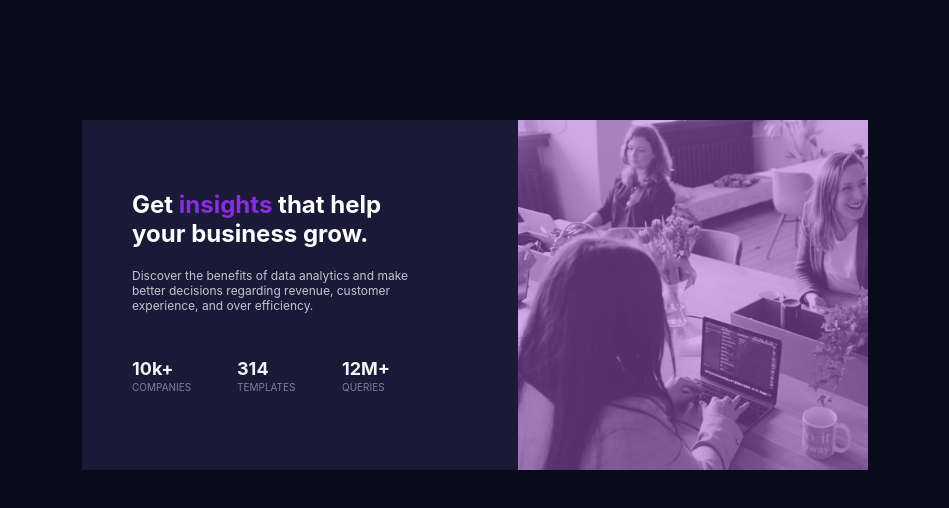
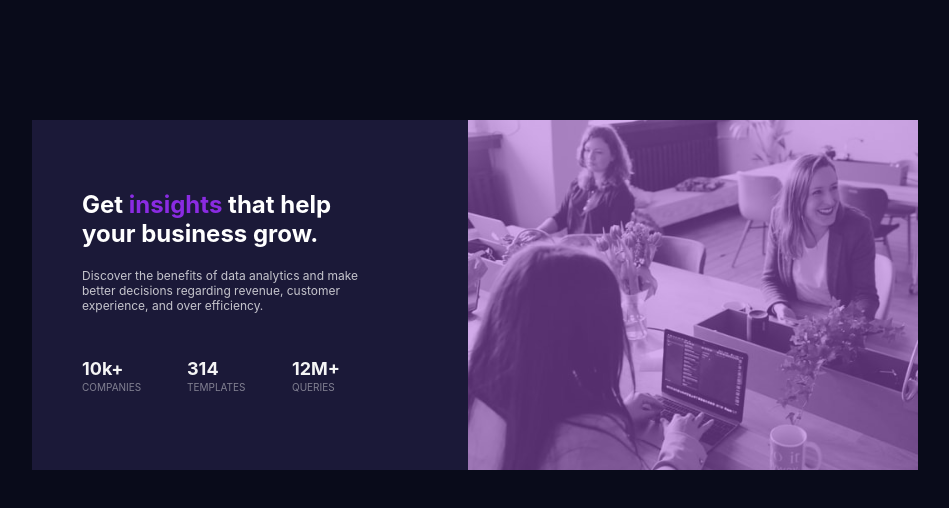
Before and after one commit to musty4real2/statcard, a plain HTML site: page index.html in a window 1280 px wide. Shown: the whole page, without its empty margins (165-1114 px from the left). Drawn offline with Linux system fonts and the light colour scheme; a web font is replaced by a local one.

Commit message:
my image size fix

```diff
--- a/style.css
+++ b/style.css
@@ -82,7 +82,7 @@ body, html {
     margin-right: auto;
     margin-left:-8px;
     background-color: hsl(244, 38%, 16%);
-    width: 300px;
+    width: 400px;
     color:hsl(0, 0%, 100%);
     font-size: 15px;
     font-weight: 400px;
@@ -94,7 +94,7 @@ body, html {
     background-image: url("./images/image-header-desktop.jpg");
     background-size: cover;
     vertical-align: middle;
-    min-width: 300px;
+    min-width: 200px;
     height: 200px;
 
 }
```
